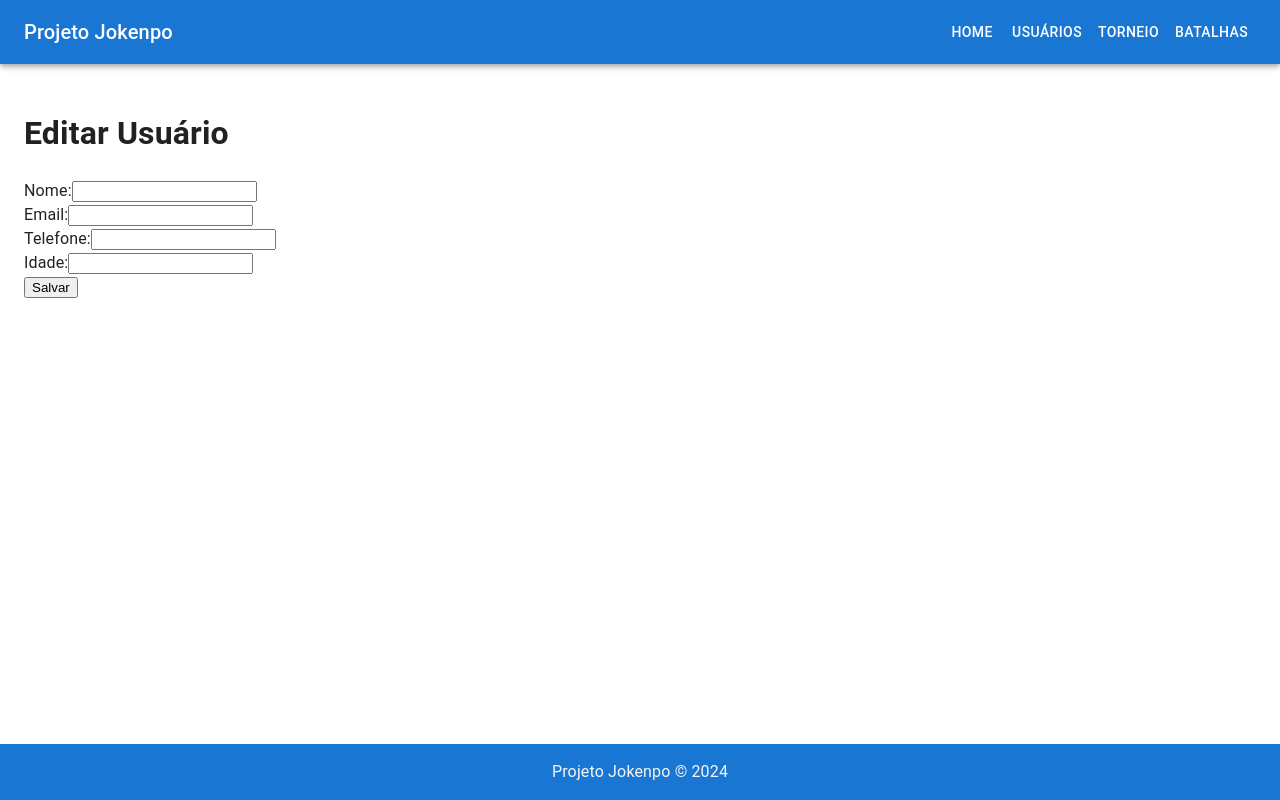
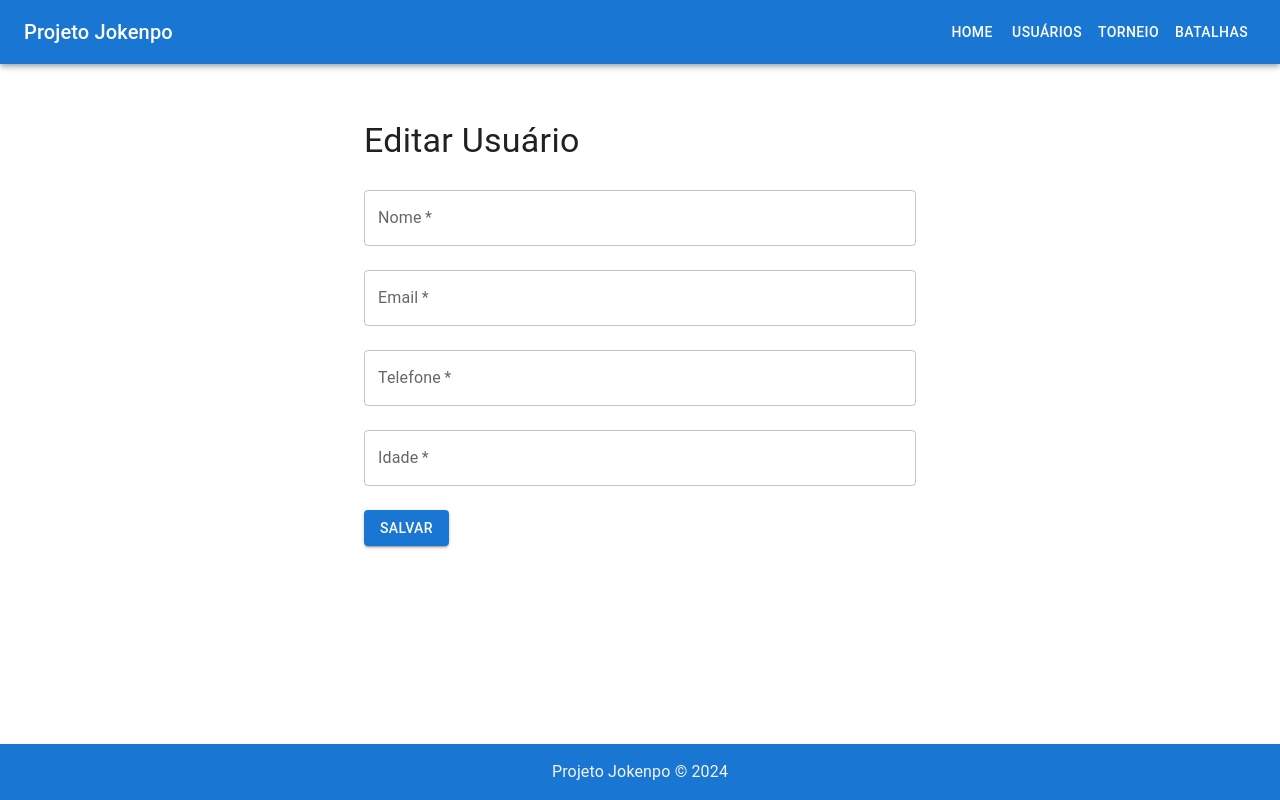
Before and after one commit to phbrugnolo/ReactJokenpo, a React (Create React App) app: page /users/edit/1 in a window 1280 px wide. Built offline with nearby package versions, Linux system fonts and the light colour scheme; no server answers.

Commit message:
Aplicando rotas no CRUD de user

```diff
--- a/public/index.html
+++ b/public/index.html
@@ -2,14 +2,14 @@
 <html lang="en">
   <head>
     <meta charset="utf-8" />
-    <link rel="icon" href="%PUBLIC_URL%/favicon.ico" />
+    <link rel="icon" href="rock-paper-scissors.ico" />
     <meta name="viewport" content="width=device-width, initial-scale=1" />
     <meta name="theme-color" content="#000000" />
     <meta
       name="description"
       content="Web site created using create-react-app"
     />
-    <title>React App</title>
+    <title>Jokenpo</title>
   </head>
   <body>
     <noscript>You need to enable JavaScript to run this app.</noscript>
--- a/src/components/pages/battle/battle-cadastrar.tsx
+++ b/src/components/pages/battle/battle-cadastrar.tsx
@@ -1,17 +1,40 @@
-import { useState } from "react";
+import { useEffect, useState } from "react";
 import axios from "axios";
+import { Torneio } from "../../../models/Torneio";
+import { User } from "../../../models/User";
+import { TextField, MenuItem, Button, Container, Typography, Box, FormControl, FormLabel, RadioGroup, FormControlLabel, Radio } from "@mui/material";
+import { formatarJogadaIcon } from "../../../util/formata";  // Adjust the path accordingly
 
 function BattleCadastrar() {
   const [userId, setUserId] = useState("");
+  const [users, setUsers] = useState<User[]>([]);
   const [torneioId, setTorneioId] = useState("");
-  const [jogadas, setJogadas] = useState("");
+  const [torneios, setTorneios] = useState<Torneio[]>([]);
+  const [jogada, setJogada] = useState("");
+
+  useEffect(() => {
+    carregarUsers();
+    carregarTorneios();
+  }, []);
+
+  function carregarUsers() {
+    axios.get<User[]>("http://localhost:5154/users/listar").then((response) => {
+      setUsers(response.data);
+    });
+  }
+
+  function carregarTorneios() {
+    axios.get<Torneio[]>("http://localhost:5154/tournament/listar").then((response) => {
+      setTorneios(response.data);
+    });
+  }
 
   function cadastrarBatalha(e: any) {
     e.preventDefault();
     const battle = {
       userId: userId,
       torneioId: torneioId,
-      jogadas: jogadas,
+      jogada: jogada,
     };
 
     axios
@@ -26,41 +49,64 @@ function BattleCadastrar() {
   }
 
   return (
-    <div>
-      <h1>Criar Batalha</h1>
-      <form onSubmit={cadastrarBatalha}>
-        <div>
-          <label>Id do Usuário:</label>
-          <input
-            type="text"
-            placeholder="Digite o id do usuário"
-            onChange={(e) => setUserId(e.target.value)}
-            required
-          />
-        </div>
-        <div>
-          <label>Id do Torneio:</label>
-          <input
-            type="text"
-            placeholder="Digite o id do torneio"
-            onChange={(e) => setTorneioId(e.target.value)}
-            required
-          />
-        </div>
-        <div>
-          <label>Jogadas:</label>
-          <input
-            type="text"
-            placeholder="Digite as jogadas"
-            onChange={(e) => setJogadas(e.target.value)}
-            required
-          />
-        </div>
-        <div>
-          <button type="submit">Cadastrar</button>
-        </div>
-      </form>
-    </div>
+    <Container maxWidth="sm">
+      <Box sx={{ mt: 4 }}>
+        <Typography variant="h4" component="h1" gutterBottom>
+          Criar Batalha
+        </Typography>
+        <form onSubmit={cadastrarBatalha}>
+          <Box sx={{ mb: 2 }}>
+            <TextField
+              fullWidth
+              select
+              label="Usuários"
+              value={userId}
+              onChange={(e) => setUserId(e.target.value)}
+              variant="outlined"
+            >
+              {users.map((user) => (
+                <MenuItem key={user.userId} value={user.userId}>
+                  {user.nome}
+                </MenuItem>
+              ))}
+            </TextField>
+          </Box>
+          <Box sx={{ mb: 2 }}>
+            <TextField
+              fullWidth
+              select
+              label="Torneios"
+              value={torneioId}
+              onChange={(e) => setTorneioId(e.target.value)}
+              variant="outlined"
+            >
+              {torneios.map((torneio) => (
+                <MenuItem key={torneio.torneioId} value={torneio.torneioId}>
+                  {torneio.nome}
+                </MenuItem>
+              ))}
+            </TextField>
+          </Box>
+          <Box sx={{ mb: 2 }}>
+            <FormControl component="fieldset">
+              <FormLabel component="legend">Jogada</FormLabel>
+              <RadioGroup
+                row
+                value={jogada}
+                onChange={(e) => setJogada(e.target.value)}
+              >
+                <FormControlLabel value="pedra" control={<Radio />} label={`Pedra ${formatarJogadaIcon("pedra")}`} />
+                <FormControlLabel value="papel" control={<Radio />} label={`Papel ${formatarJogadaIcon("papel")}`} />
+                <FormControlLabel value="tesoura" control={<Radio />} label={`Tesoura ${formatarJogadaIcon("tesoura")}`} />
+              </RadioGroup>
+            </FormControl>
+          </Box>
+          <Button type="submit" variant="contained" color="primary" fullWidth>
+            Cadastrar
+          </Button>
+        </form>
+      </Box>
+    </Container>
   );
 }
 
--- a/src/components/pages/battle/battle-ultima.tsx
+++ b/src/components/pages/battle/battle-ultima.tsx
@@ -3,7 +3,7 @@ import { useState, useEffect } from "react";
 import axios from "axios";
 import { Torneio } from "../../../models/Torneio";
 import { User } from "../../../models/User";
-import { formatarData, formatarGuid } from "../../../util/formata";
+import { formatarData, formatarGuid, formatarJogadaIcon } from "../../../util/formata";
 import {
   Typography,
   Table,
@@ -65,8 +65,8 @@ function UltimaBatalha() {
             <TableCell>{formatarGuid(battleId)}</TableCell>
             <TableCell>{user?.nome}</TableCell>
             <TableCell>{torneio?.nome}</TableCell>
-            <TableCell>{jogada}</TableCell>
-            <TableCell>{jogadaMaquina}</TableCell>
+            <TableCell>{formatarJogadaIcon(jogada)}</TableCell>
+            <TableCell>{formatarJogadaIcon(jogadaMaquina)}</TableCell>
             <TableCell>{formatarData(criadoEm)}</TableCell>
           </TableRow>
         </TableBody>
--- a/src/components/pages/torneio/torneio-cadastrar.tsx
+++ b/src/components/pages/torneio/torneio-cadastrar.tsx
@@ -12,7 +12,7 @@ function TorneioCadastrar() {
     const user = {
       nome: nome,
       descricao: descricao,
-      premiacao: parseFloat(premiacao),
+      premiacao: parseFloat(premiacao).toFixed(2),
     };
 
     axios
--- a/src/components/pages/torneio/torneio-listar.tsx
+++ b/src/components/pages/torneio/torneio-listar.tsx
@@ -36,9 +36,7 @@ function TorneioListar() {
 
   function remover(torneioId: any) {
     axios
-      .delete<Torneio[]>(
-        `http://localhost:5154/tournament/remover/${torneioId}`
-      )
+      .delete(`http://localhost:5154/tournament/remover/${torneioId}`)
       .then((resposta) => {
         setTorneios(resposta.data);
       });
--- a/src/components/pages/user/user-cadastrar.tsx
+++ b/src/components/pages/user/user-cadastrar.tsx
@@ -1,12 +1,14 @@
 import { useState } from "react";
 import axios from "axios";
-import { Box, TextField, Button, Typography } from "@mui/material";
+import { Box, TextField, Button, Typography, Container } from "@mui/material";
+import { useNavigate } from "react-router-dom";
 
 function UserCadastrar() {
   const [nome, setNome] = useState("");
   const [email, setEmail] = useState("");
   const [telefone, setTelefone] = useState("");
   const [idade, setIdade] = useState("");
+  const navigate = useNavigate();
 
   function cadastrarUser(e: React.FormEvent<HTMLFormElement>) {
     const user = {
@@ -16,57 +18,73 @@ function UserCadastrar() {
       idade: parseInt(idade),
     };
 
-    axios.post('http://localhost:5154/users/cadastrar', user, {
+    axios.post("http://localhost:5154/users/cadastrar", user, {
         headers: {
-        'Content-Type': 'application/json',
+          "Content-Type": "application/json",
         },
+      }).then(() => {
+        navigate('/users/listar', { state: { message: "Usuário cadastrado com sucesso" } })
       })
       .catch((error) => {
-      console.error('Erro ao cadastrar usuário:', error);
+        console.error("Erro ao cadastrar usuário:", error);
       });
+
+    e.preventDefault();
   }
 
   return (
-    <Box sx={{ maxWidth: 400, mx: "auto", mt: 4 }}>
+    <Container maxWidth="sm">
+      <Box sx={{ mt: 4 }}>
         <Typography variant="h4" component="h1" gutterBottom>
-        Cadastrar Usuário
+          Editar Usuário
         </Typography>
-      <Box component="form" onSubmit={cadastrarUser} sx={{ display: "flex", flexDirection: "column", gap: 2 }}>
+        <form onSubmit={cadastrarUser}>
           <TextField
+            fullWidth
             label="Nome"
             variant="outlined"
-          fullWidth
+            margin="normal"
+            placeholder="Digite seu nome"
+            onChange={(e) => setNome(e.target.value)}
             required
-          onChange={(e) => setNome(e.target.value)}
           />
           <TextField
+            fullWidth
             label="Email"
+            variant="outlined"
+            margin="normal"
+            placeholder="Digite seu email"
+            onChange={(e) => setEmail(e.target.value)}
+            required
             type="email"
-          variant="outlined"
-          fullWidth
-          required
-          onChange={(e) => setEmail(e.target.value)}
           />
           <TextField
+            fullWidth
             label="Telefone"
             variant="outlined"
-          fullWidth
+            margin="normal"
+            placeholder="Digite seu telefone"
+            onChange={(e) => setTelefone(e.target.value)}
             required
-          onChange={(e) => setTelefone(e.target.value)}
           />
           <TextField
+            fullWidth
             label="Idade"
+            variant="outlined"
+            margin="normal"
+            placeholder="Digite sua idade"
+            onChange={(e) => setIdade(e.target.value)}
+            required
             type="number"
-          variant="outlined"
-          fullWidth
-          required
-          onChange={(e) => setIdade(e.target.value)}
           />
+          <Box sx={{ mt: 2 }}>
             <Button type="submit" variant="contained" color="primary">
               Cadastrar
             </Button>
           </Box>
+        </form>
       </Box>
+    </Container>
   );
 }
 
--- a/src/components/pages/user/user-editar.tsx
+++ b/src/components/pages/user/user-editar.tsx
@@ -1,11 +1,11 @@
 import { useState, useEffect } from "react";
 import axios from "axios";
-import { useParams } from "react-router-dom";
-import { Container, Box, Typography, TextField, Button, Snackbar } from "@mui/material";
-
+import { useParams, useNavigate } from "react-router-dom";
+import { Container, Box, Typography, TextField, Button } from "@mui/material";
 
 function UserEditar() {
   const { userId } = useParams<{ userId: string }>();
+  const navigate = useNavigate();
   const [nome, setNome] = useState("");
   const [email, setEmail] = useState("");
   const [telefone, setTelefone] = useState("");
@@ -33,55 +33,64 @@ function UserEditar() {
       telefone: telefone,
       idade: parseInt(idade),
     };
-    axios.put(`http://localhost:5154/users/edit/${userId}`, user);
+    axios.put(`http://localhost:5154/users/edit/${userId}`, user).then(() => {
+      navigate('/users/listar', { state: { message: "Usuário alterado com sucesso" } });
+    });
   }
 
   return (
-    <div>
-      <h1>Editar Usuário</h1>
-
-      <form onSubmit={editarUser}>
-        <div>
-          <label>Nome:</label>
-          <input
-            type="text"
+    <Container maxWidth="sm">
+      <Box sx={{ mt: 4 }}>
+        <Typography variant="h4" component="h1" gutterBottom>
+          Editar Usuário
+        </Typography>
+        <form onSubmit={editarUser}>
+          <TextField
+            fullWidth
+            label="Nome"
+            variant="outlined"
+            margin="normal"
             value={nome}
             onChange={(e) => setNome(e.target.value)}
             required
           />
-        </div>
-        <div>
-          <label>Email:</label>
-          <input
-            type="email"
+          <TextField
+            fullWidth
+            label="Email"
+            variant="outlined"
+            margin="normal"
             value={email}
             onChange={(e) => setEmail(e.target.value)}
             required
+            type="email"
           />
-        </div>
-        <div>
-          <label>Telefone:</label>
-          <input
-            type="text"
+          <TextField
+            fullWidth
+            label="Telefone"
+            variant="outlined"
+            margin="normal"
             value={telefone}
             onChange={(e) => setTelefone(e.target.value)}
             required
           />
-        </div>
-        <div>
-          <label>Idade:</label>
-          <input
-            type="number"
+          <TextField
+            fullWidth
+            label="Idade"
+            variant="outlined"
+            margin="normal"
             value={idade}
             onChange={(e) => setIdade(e.target.value)}
             required
+            type="number"
           />
-        </div>
-        <div>
-          <button type="submit">Salvar</button>
-        </div>
-      </form>
-    </div>
+          <Box sx={{ mt: 2 }}>
+            <Button type="submit" variant="contained" color="primary">
+              Salvar
+            </Button>
+          </Box>
+        </form>
+      </Box>
+    </Container>
   );
 }
 
```
Also changed, not shown: src/components/pages/user/user-listar.tsx (+25 -10 lines), 2 other files (tests, documents, lock files or other folders). Lines whose indentation alone changed are shown as unchanged.
